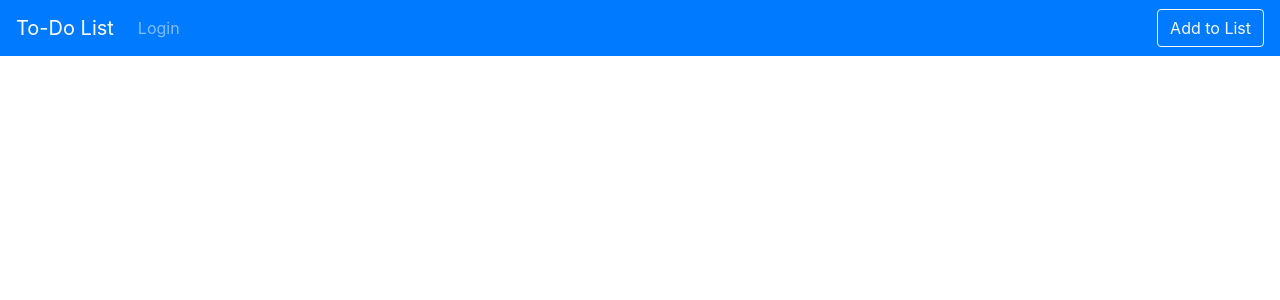
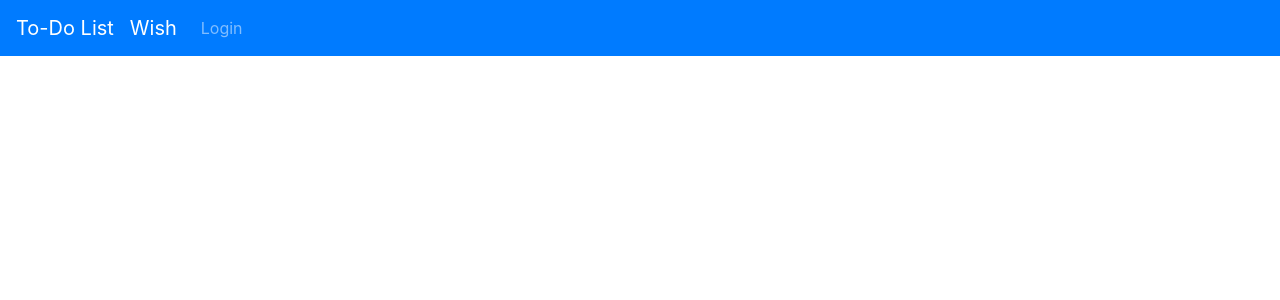
Before and after one commit to ritterng/RitterNgWebsite, a Django app: page / in a window 1280 px wide. Shown: the top 300 px of the page. Run offline with Django 3.2, Linux system fonts and the light colour scheme; data that the repository does not hold is empty; some libraries are stand-ins or nearby versions.

Commit message:
add wish list and group info

```diff
--- a/templates/base.html
+++ b/templates/base.html
@@ -16,6 +16,7 @@
 <body>
   <nav class="navbar navbar-expand-lg navbar-dark bg-primary">
     <a class="navbar-brand" href="{% url 'home' %}">To-Do List</a>
+    <a class="navbar-brand" href="{% url 'wish' %}">Wish</a>
     <button class="navbar-toggler" type="button" data-toggle="collapse" data-target="#navbarSupportedContent"
       aria-controls="navbarSupportedContent" aria-expanded="false" aria-label="Toggle navigation">
       <span class="navbar-toggler-icon"></span>
@@ -36,13 +37,13 @@
         </li>
         {% endif %}
       </ul>
-      <button class="btn btn-outline-light my-2 my-sm-0" type="button" data-toggle="modal"
-        data-target="#exampleModalCenter">
+      {% if user.is_authenticated %}
+      <button class="btn btn-outline-light my-2 my-sm-0" type="button" data-toggle="modal" data-target="#addToList">
         Add to List
       </button>
       <!-- Modal -->
-      <div class="modal fade" id="exampleModalCenter" tabindex="-1" role="dialog"
-        aria-labelledby="exampleModalCenterTitle" aria-hidden="true">
+      <div class="modal fade" id="addToList" tabindex="-1" role="dialog" aria-labelledby="exampleModalCenterTitle"
+        aria-hidden="true">
         <div class="modal-dialog modal-dialog-centered" role="document">
           <div class="modal-content">
             <div class="modal-header">
@@ -51,9 +52,10 @@
                 <span aria-hidden="true">&times;</span>
               </button>
             </div>
-            <form class="from-inline my-2 my-lg-0" method="POST">
+
+            <form class="from-inline my-2 my-lg-0" method="POST" action='/'>
+              {% csrf_token %}
               <div class="modal-body">
-                {% csrf_token %}
                 <div class='form-group'>
                   <label for="ItemNaem">Item</label>
                   <input class="form-control" type="search" placeholder="Enter The Item" aria-label="Search" name="item"
@@ -66,8 +68,9 @@
                   <small class='form-text text-muted'>Deadline cannot be earlier than today</small>
                 </div>
                 <div class='form-group'>
+                  <label for='points'>Points</label>
                   <input class="form-control" type="number" min="100" step='100' placeholder="Enter The Points"
-                    name="points">
+                    name="points" id="points">
                   <input type="hidden" value="false" name="completed">
                 </div>
               </div>
@@ -76,9 +79,60 @@
                 <button type="submit" class="btn btn-primary">Add To List</button>
               </div>
             </form>
+
+
           </div>
         </div>
       </div>
+
+      <button type="button" class="btn btn-outline-light my-2 my-sm-0" data-toggle="modal" data-target="#addWish">
+        Add new wish
+      </button>
+
+      <!-- Modal -->
+      <div class="modal fade" id="addWish" tabindex="-1" role="dialog" aria-labelledby="exampleModalLabel"
+        aria-hidden="true">
+        <div class="modal-dialog" role="document">
+          <div class="modal-content">
+            <div class="modal-header">
+              <h5 class="modal-title" id="exampleModalLabel">Add New Wish</h5>
+              <button type="button" class="close" data-dismiss="modal" aria-label="Close">
+                <span aria-hidden="true">&times;</span>
+              </button>
+            </div>
+            <form class="from-inline my-2 my-lg-0" method="POST" action='/wish/'>
+              {% csrf_token %}
+              <div class="modal-body">
+                <div class="form-group">
+                  <label for="wish-item">Wish</label>
+                  <input class="form-control" type="search" placeholder="Enter New Wish" aria-label="Search" name="item"
+                    id="wish-item">
+                </div>
+                <div class="form-group">
+                  <label for="wish-points">Points</label>
+                  <input class="form-control" type="number" placeholder="Points It Worths" aria-label="Search"
+                    name="points" id="wish-points">
+                </div>
+                <div class="form-group">
+                  <label for="wish-link">Link</label>
+                  <input class="form-control" type="search" placeholder="Link to the product" aria-label="Search"
+                    name="link" id="wish-link">
+                </div>
+                <div class="form-group">
+                  <label for="wish-description">description</label>
+                  <input class="form-control" type="search" placeholder="Description" aria-label="Search"
+                    name="description" id="wish-description">
+                </div>
+              </div>
+              <div class="modal-footer">
+                <button type="button" class="btn btn-secondary" data-dismiss="modal">Close</button>
+                <button type="submit" class="btn btn-primary">Add New Wish</button>
+              </div>
+            </form>
+          </div>
+        </div>
+      </div>
+      {% endif %}
       <!--
       <form class="form-inline my-2 my-lg-0" method="POST">
         {% csrf_token %}
--- a/todo_list/templates/todo/edit.html
+++ b/todo_list/templates/todo/edit.html
@@ -2,7 +2,7 @@
 
 {% block content %}
 {% if item %}
-<form class="from-inline my-2 my-lg-0" method="POST">
+<form class="from-inline my-2 my-lg-0" method="POST" action='{{ item.id }}'>
     {% csrf_token %}
     <input class="form-control mr-sm-2" type="search" placeholder="{{ item.item }}" value="{{ item.item }}"
         aria-label="Search" name="item">
--- a/todo_list/templates/todo/home.html
+++ b/todo_list/templates/todo/home.html
@@ -10,7 +10,7 @@
             <a href="{% url 'edit' item.id %}"><del>{{ item.item }}</del></a>
         </td>
         <td>
-            <center>{{ item.deadline }}</center>
+            <center>{{ item.deadline.deadline }}</center>
         </td>
         <td>
             <center>{{ item.points }}</center>
@@ -29,7 +29,7 @@
             <a href="{% url 'edit' item.id %}">{{ item.item }}</a>
         </td>
         <td>
-            <center>{{ item.deadline }}</center>
+            <center>{{ item.deadline.deadline }}</center>
         </td>
         <td>
             <center>{{ item.points }}</center>
--- a/todo_list/urls.py
+++ b/todo_list/urls.py
@@ -6,4 +6,5 @@ urlpatterns = [
     path('cross-off/<list_id>', views.cross_off, name='cross-off'),
     path('uncross/<list_id>', views.uncross, name='uncross'),
     path('edit/<list_id>', views.edit, name='edit'),
+    path('wish/',views.wish_list_home,name='wish'),
 ]
--- a/todo_list/views.py
+++ b/todo_list/views.py
@@ -1,60 +1,106 @@
 from django.shortcuts import render, redirect
-from .models import List
-from .forms import ListForm
+from .models import ToDoItem, WishList, ItemGroup
+from .forms import ListForm, WishForm
 from django.contrib import messages
+from django.apps import apps
+from django.contrib.auth.decorators import login_required
 
+UserModel = apps.get_model('authentication','CustomUser')
 
 # Create your views here.
 def home(request):
     if request.method == 'POST':
         form = ListForm(request.POST or None)
+        user = request.user
+
 
         if form.is_valid():
-            form.save()
-            all_items = List.objects.all
+            item = form.save(commit=False)
+            date = request.POST['deadline']
+            try:
+                group = ItemGroup.objects.get(deadline = date, owner = user)
+            except:
+                print('fail to retret')
+                group = ItemGroup(deadline = date, owner = user)
+                group.save()
+            item.deadline = group
+            item.save()
+            all_items = ToDoItem.objects.all
             messages.success(request, ('Item Has Been Added To List!'))
             return render(request, 'todo/home.html', {'all_items': all_items})
         else:
-            all_items = List.objects.all
-            messages.warning(request, ('Item cannot be empty!'))
+            all_items = ToDoItem.objects.all
+            #messages.warning(request, ('Item cannot be empty!'))
+            messages.warning(request, (form.errors))
             return render(request, 'todo/home.html', {'all_items': all_items})
 
     else:
-        all_items = List.objects.all
+        all_items = ToDoItem.objects.all
         return render(request, 'todo/home.html', {'all_items': all_items})
 
-
+@login_required
 def delete(request, list_id):
-    item = List.objects.get(pk=list_id)
+    item = ToDoItem.objects.get(pk=list_id)
     item.delete()
     messages.success(request, ("Item has been Deleted"))
     return redirect('home')
 
-
+@login_required
 def cross_off(request, list_id):
-    item = List.objects.get(pk=list_id)
+    item = ToDoItem.objects.get(pk=list_id)
+    user = UserModel.objects.get(pk = request.user.id)
+    user.points += item.points
+    user.save()
     item.completed = True
     item.save()
     return redirect('home')
 
-
+@login_required
 def uncross(request, list_id):
-    item = List.objects.get(pk=list_id)
+    item = ToDoItem.objects.get(pk=list_id)
+    user = UserModel.objects.get(pk = request.user.id)
+    user.points -= item.points
+    user.save()
     item.completed = False
     item.save()
     return redirect('home')
 
-
+@login_required
 def edit(request, list_id):
     if request.method == 'POST':
-        item = List.objects.get(pk=list_id)
+        item = ToDoItem.objects.get(pk=list_id)
         form = ListForm(request.POST or None, instance=item)
-
+        user = request.user
         if form.is_valid():
-            form.save()
+            item = form.save(commit=False)
+            date = request.POST['deadline']
+            try:
+                group = ItemGroup.objects.get(deadline = date, owner = user)
+            except:
+                print('fail to retret')
+                group = ItemGroup(deadline = date, owner = user)
+                group.save()
+            item.deadline = group
+            item.save()
             messages.success(request, ('Item Has Been Edited!'))
             return redirect('home')
 
     else:
-        item = List.objects.get(pk=list_id)
+        item = ToDoItem.objects.get(pk=list_id)
         return render(request, 'todo/edit.html', {'item': item})
+
+def wish_list_home(request):
+    if request.method == 'POST':
+        form = WishForm(request.POST or None)
+
+        if form.is_valid:
+            form.save()
+            items = WishList.objects.all()
+            messages.success(request,("Wish has been added!"))
+            return render(request, "wish/wish-list.html",{'items':items})
+        else:
+            items = WishList.objects.all()
+            messages.warning(request,("Wish form has error(s)"))
+            return render(request, "wish/wish-list.html",{'items':items})
+    items = WishList.objects.all()
+    return render(request, "wish/wish-list.html",{'items':items})
```
Also changed, not shown: todo_list/forms.py (+9 -3 lines), todo_list/models.py (+16 -2 lines), todo_list/templates/wish/wish-list.html (added, +16 -0 lines), authentication/migrations/0001_initial.py, database.sqlite3 (deleted), test.sqlite3, todo_list/migrations/0001_initial.py.
